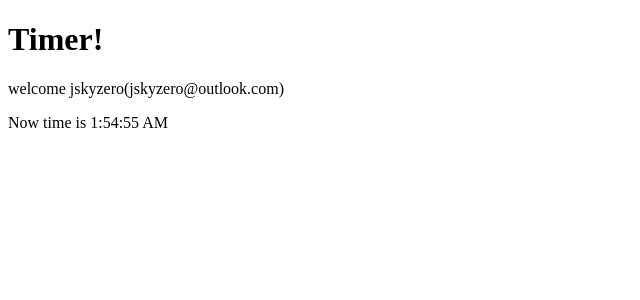
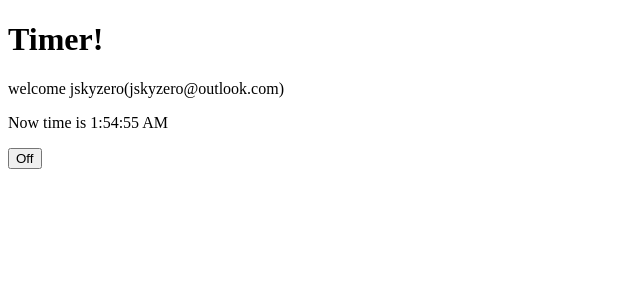
Before and after one commit to jskyzero/MoePicture.Electron, a React (Create React App) app: page / in a window 1280 px wide. Shown: the top 300 px of the page, without its empty margins (0-640 px from the left). Built offline with nearby package versions, Linux system fonts and the light colour scheme.

Commit message:
add Handling Event and update all lists

```diff
--- a/src/index.js
+++ b/src/index.js
@@ -48,10 +48,32 @@ class Clock extends React.Component {
   tick() {
     this.setState({ date: new Date });
   }
+
   render = () => {
     return (
       <p>Now time is {this.state.date.toLocaleTimeString()}</p>
     );
+  }
+}
+
+class Toggle extends React.Component {
+  constructor(props) {
+    super(props);
+    this.state =  { isToggleOn:false };
+  }
+
+  handleClick = () => {
+    this.setState(prevState => ({
+      isToggleOn: !prevState.isToggleOn
+    }))
+  }
+
+  render() {
+    return (
+      <button onClick={this.handleClick}>
+      {this.state.isToggleOn ? "On" : "Off"}
+      </button>
+    )
   }
 }
 
@@ -62,6 +84,7 @@ class Header extends React.Component {
         <h1>Timer!</h1>
         <WelcomeUser user={this.props.user}></WelcomeUser>
         <Clock></Clock>
+        <Toggle></Toggle>
       </div>
     );
   }
```
Also changed, not shown: 1 other file (tests, documents, lock files or other folders).
